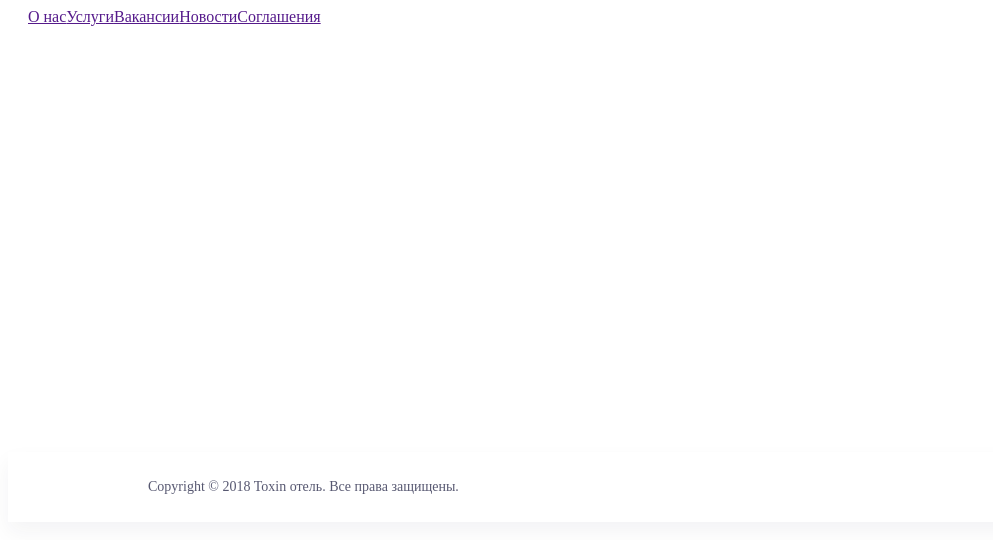
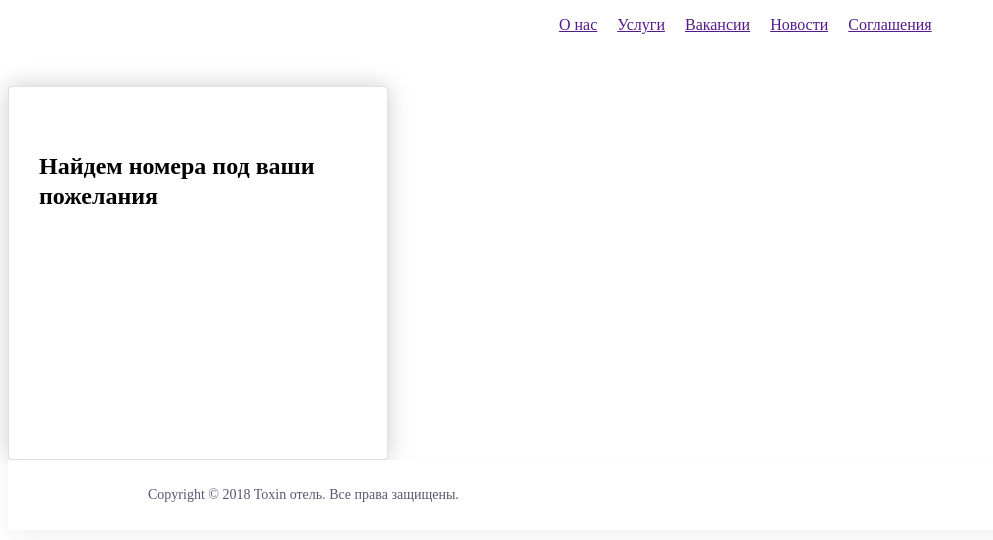
Before and after one commit to Entelexeia/MetaLamp, a plain HTML site: page landingpage.html in a window 1280 px wide. Shown: the top 540 px of the page, without its empty margins (0-993 px from the left). Drawn offline with Linux system fonts and the light colour scheme; a web font is replaced by a local one.

Commit message:
A bit of work on room selection div

```diff
--- a/landingpage.css
+++ b/landingpage.css
@@ -7,12 +7,15 @@ header {
     height: 70px;
 }
 .flex-row {
+    display: flex;
+    flex-direction: row;
+    padding-left: 531px;
+}
+.nav-link {
     padding-left: 20px;
     margin: 0px;
     list-style: none;
-    display: flex;
-    flex-direction: row;
-   }
+}
 .footer {
     min-height: 70px;
     background: #FFFFFF;
@@ -23,6 +26,18 @@ header {
     top: 140px;
     width: 380px;
     height: 374px;
+    background-color: #FFFFFF;
+    border: 1px solid rgba(0, 0, 0, 0.12);
+    box-sizing: border-box;
+    box-shadow: 0px 0px 25px rgba(0, 0, 0, 0.2);
+    border-radius: 4px;
+}
+.room-finder {
+    padding: 40px 30px 275px 30px;
+    font-family: Montserrat;
+    font-size: 24px;
+    line-height: 30px;
+    font-weight: 700;
 }
 .footer-copyright {
     position: relative;
--- a/landingpage.html
+++ b/landingpage.html
@@ -17,17 +17,19 @@
     <header>
         <nav>
             <ul class="flex-row">
-                <li><a href="">О нас</a></li>
-                <li><a href="">Услуги</a></li>
-                <li><a href="">Вакансии</a></li>
-                <li><a href="">Новости</a></li>
-                <li><a href="">Соглашения</a></li>
+                <li class="nav-link"><a href="">О нас</a></li>
+                <li class="nav-link"><a href="">Услуги</a></li>
+                <li class="nav-link"><a href="">Вакансии</a></li>
+                <li class="nav-link"><a href="">Новости</a></li>
+                <li class="nav-link"><a href="">Соглашения</a></li>
             </ul>
         </nav>
     </header>
     <main>
         <aside class="room-selection">
-
+            <div class="room-finder">
+                <p>Найдем номера под ваши пожелания</p>
+            </div>
         </aside>
     </main>
     <footer class="footer">
```
